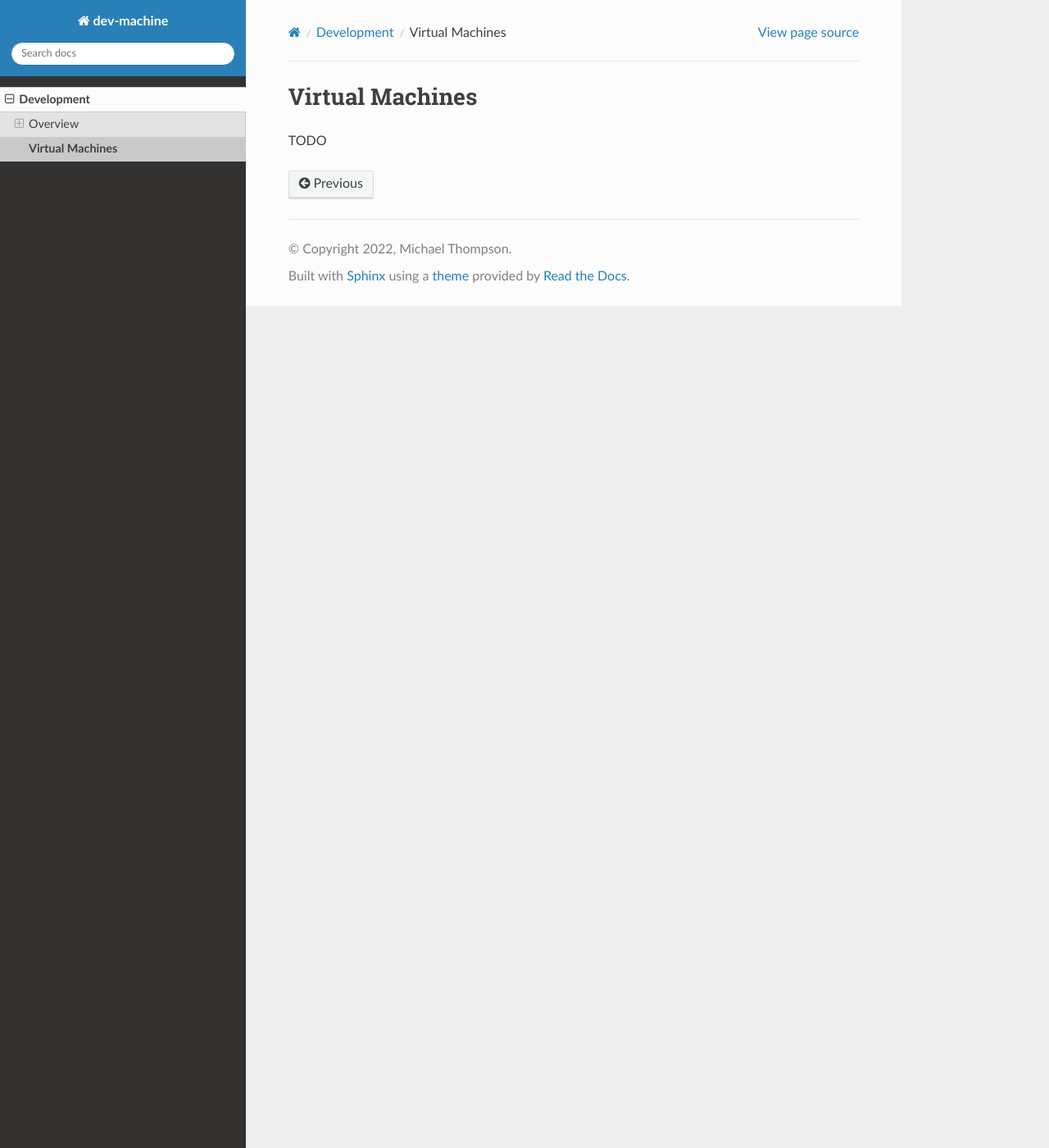
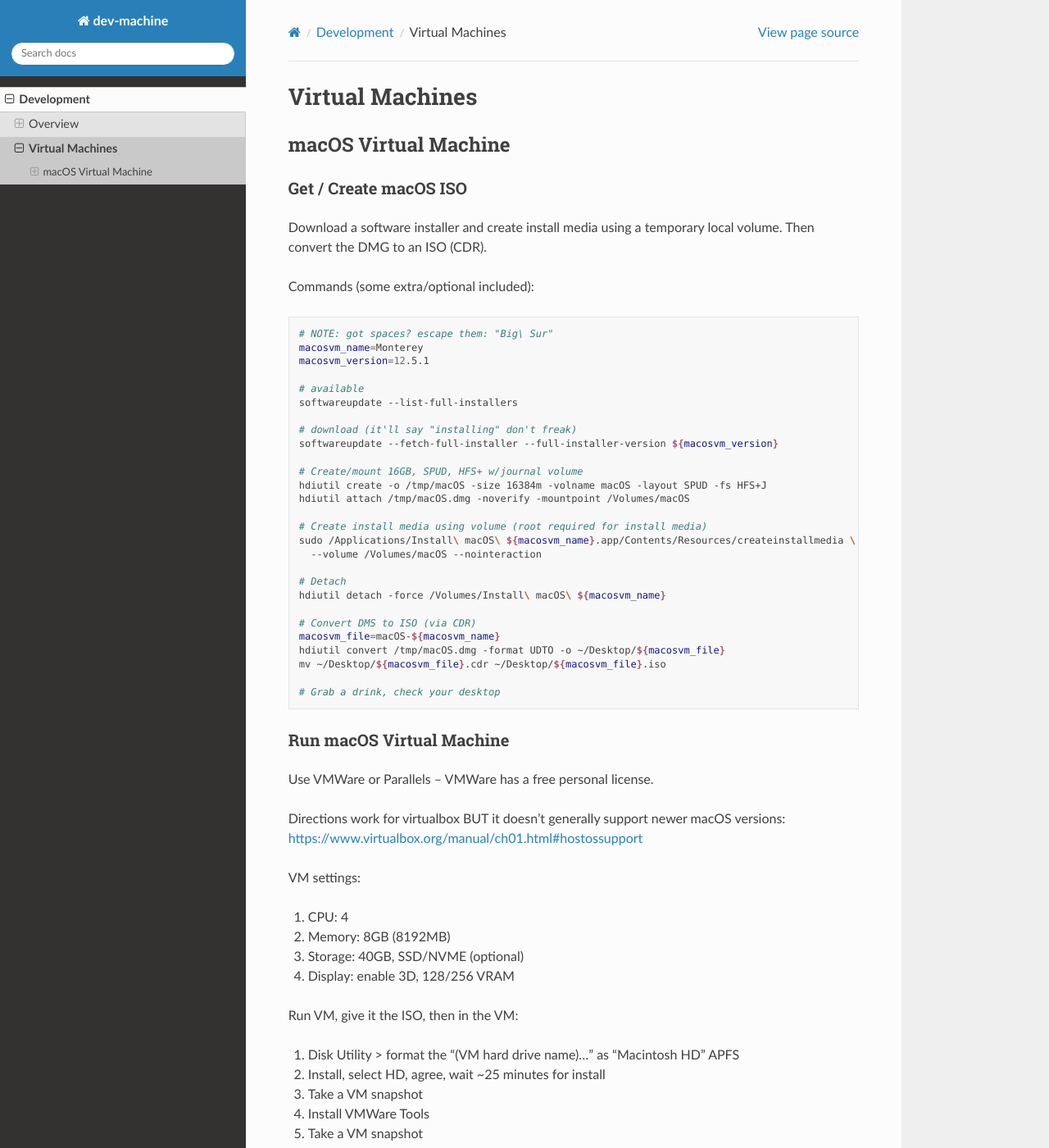
Before and after one commit to ActionScripted/dev-machine, a Sphinx documentation site: the page built from docs/source/development/virtual-machines.md, in a window 1280 px wide and 1400 px high. Shown: the whole window at 82% size. Built offline with Sphinx 7.4.7 and the Read the Docs theme 2.0.0, drawn with Linux system fonts in a browser that asks for light colours.

Commit message:
adding VM docs

````diff
--- a/docs/source/development/virtual-machines.md
+++ b/docs/source/development/virtual-machines.md
@@ -1,3 +1,60 @@
 # Virtual Machines
 
-TODO
+## macOS Virtual Machine
+
+### Get / Create macOS ISO
+
+Download a software installer and create install media using a temporary local volume. Then convert the DMG to an ISO (CDR).
+
+Commands (some extra/optional included):
+
+```bash
+# NOTE: got spaces? escape them: "Big\ Sur"
+macosvm_name=Monterey
+macosvm_version=12.5.1
+
+# available
+softwareupdate --list-full-installers
+
+# download (it'll say "installing" don't freak)
+softwareupdate --fetch-full-installer --full-installer-version ${macosvm_version}
+
+# Create/mount 16GB, SPUD, HFS+ w/journal volume
+hdiutil create -o /tmp/macOS -size 16384m -volname macOS -layout SPUD -fs HFS+J
+hdiutil attach /tmp/macOS.dmg -noverify -mountpoint /Volumes/macOS
+
+# Create install media using volume (root required for install media)
+sudo /Applications/Install\ macOS\ ${macosvm_name}.app/Contents/Resources/createinstallmedia \
+  --volume /Volumes/macOS --nointeraction
+
+# Detach
+hdiutil detach -force /Volumes/Install\ macOS\ ${macosvm_name}
+
+# Convert DMS to ISO (via CDR)
+macosvm_file=macOS-${macosvm_name}
+hdiutil convert /tmp/macOS.dmg -format UDTO -o ~/Desktop/${macosvm_file}
+mv ~/Desktop/${macosvm_file}.cdr ~/Desktop/${macosvm_file}.iso
+
+# Grab a drink, check your desktop
+```
+
+### Run macOS Virtual Machine
+
+Use VMWare or Parallels -- VMWare has a free personal license.
+
+Directions work for virtualbox BUT it doesn't generally support newer macOS versions: <https://www.virtualbox.org/manual/ch01.html#hostossupport>
+
+VM settings:
+
+1. CPU: 4
+2. Memory: 8GB (8192MB)
+3. Storage: 40GB, SSD/NVME (optional)
+4. Display: enable 3D, 128/256 VRAM
+
+Run VM, give it the ISO, then in the VM:
+
+1. Disk Utility > format the "(VM hard drive name)..." as "Macintosh HD" APFS
+2. Install, select HD, agree, wait ~25 minutes for install
+3. Take a VM snapshot
+4. Install VMWare Tools
+5. Take a VM snapshot
````
Also changed, not shown: docs/source/index.md (+11 -12 lines).
